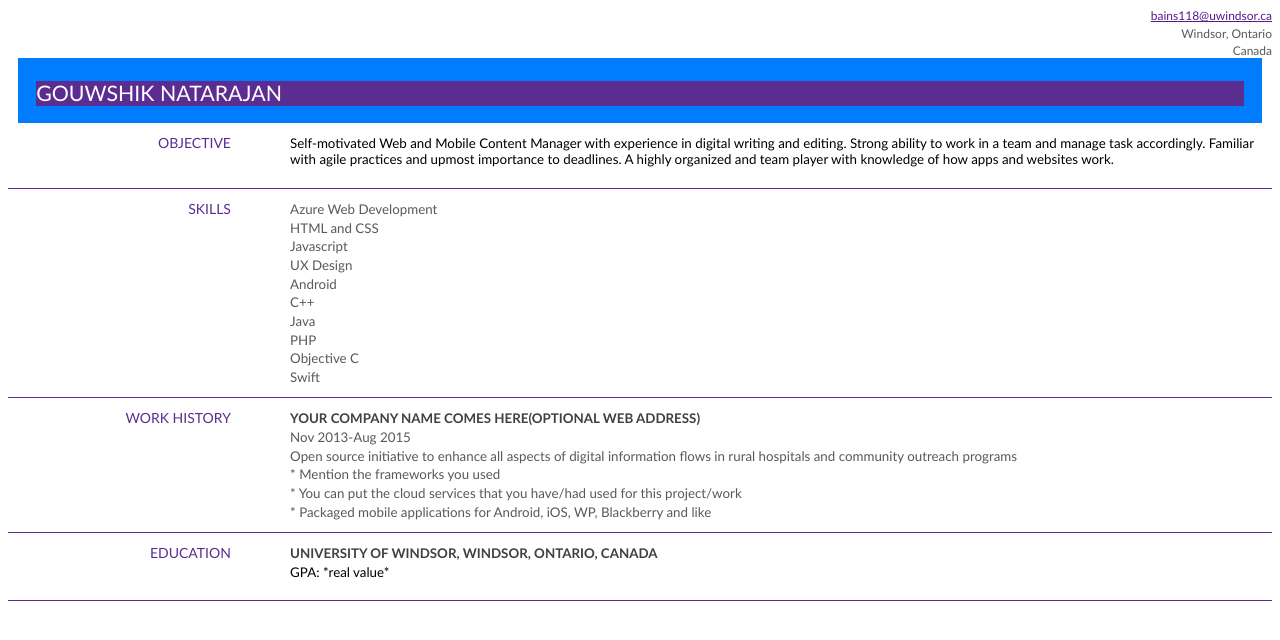
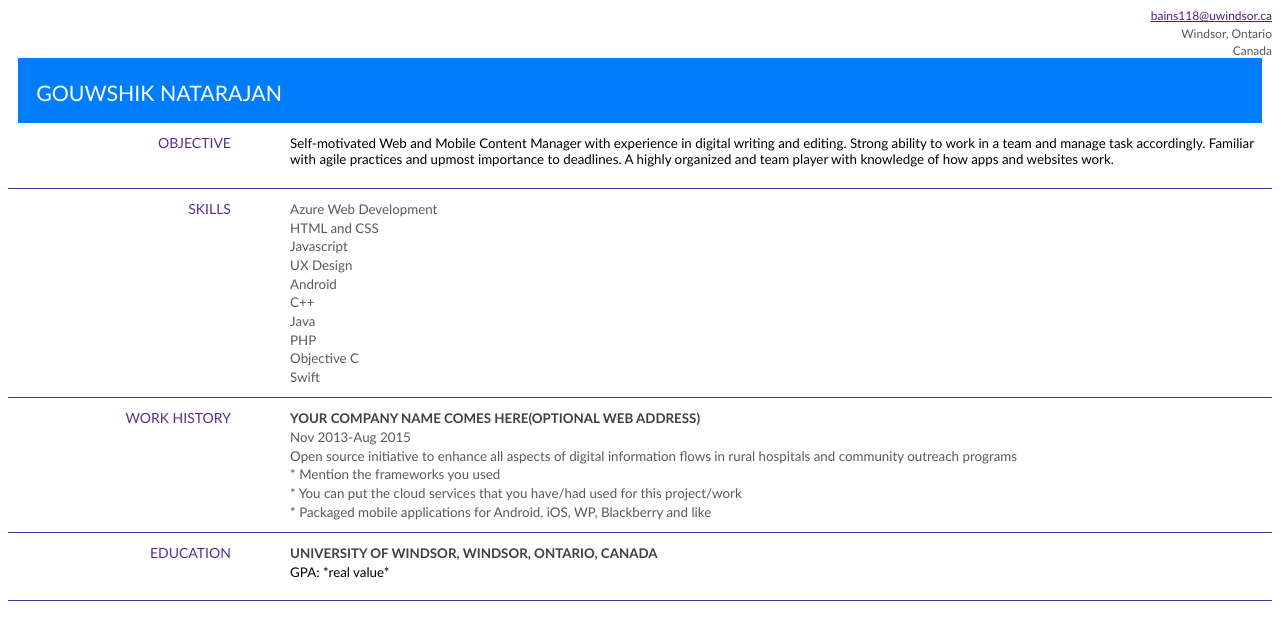
Before and after one commit to gouwshik/gouwshik.github.io, a plain HTML site: page index.html in a window 1280 px wide. Drawn offline with Linux system fonts and the light colour scheme.

Commit message:
Update index.html

```diff
--- a/index.html
+++ b/index.html
@@ -161,7 +161,7 @@
         margin-left: .1in;
         line-height: 120%;
         mso-pagination: widow-orphan;
-        background: #5C2D91;
+        background: #007dff;
         mso-background-themecolor: accent1;
         border: none;
         mso-border-alt: solid #5C2D91 .5pt;
```
